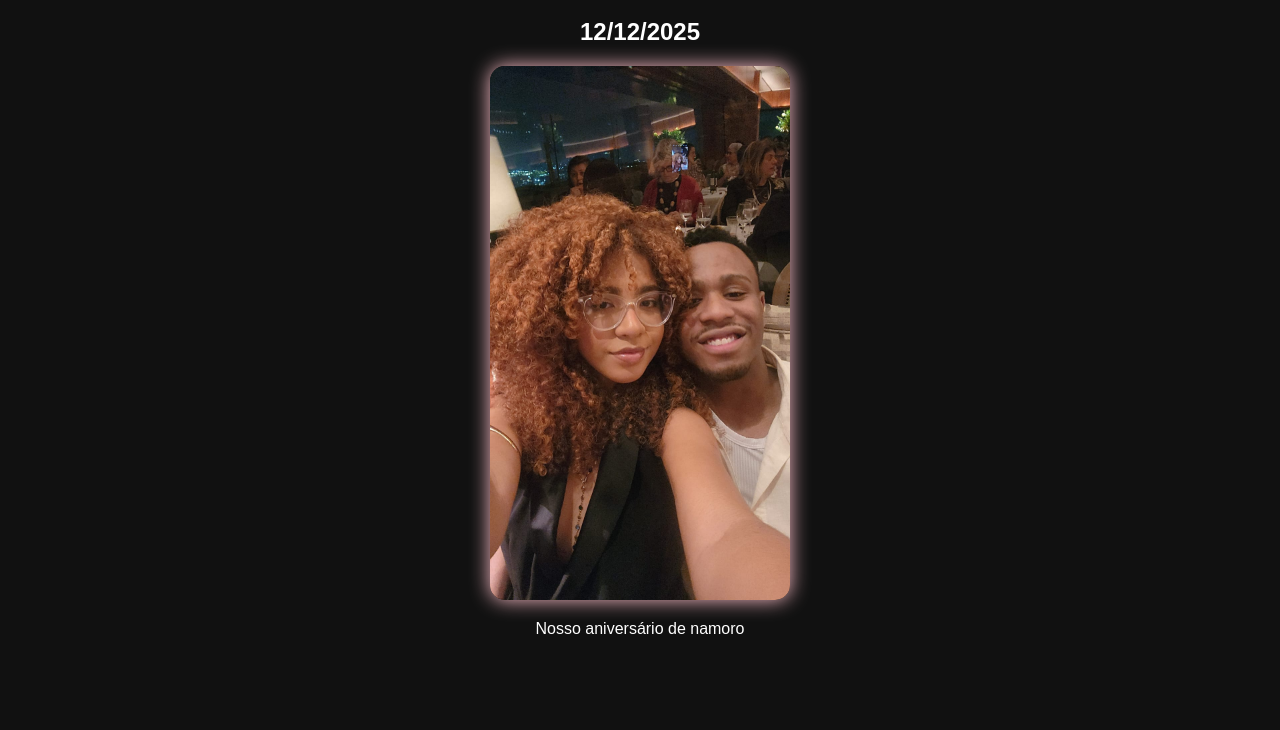
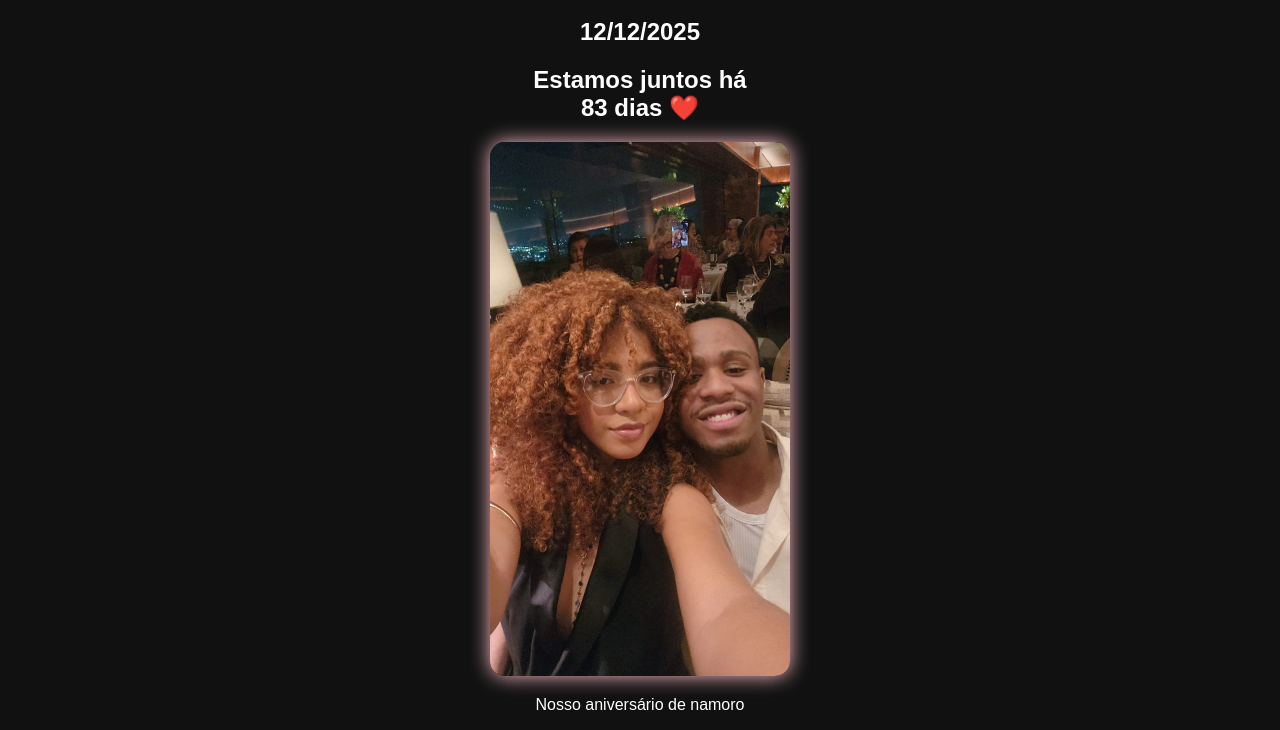
Before and after one commit to taitas2/site-minha-minha-namorada, a website: page index.html in a window 1280 px wide. Shown: the part 142-872 px from the top of the page. Before the commit the page ends 800 px from the top, so only its background shows below. Drawn offline with Linux system fonts and the light colour scheme.

Commit message:
atualizando site

```diff
--- a/index.html
+++ b/index.html
@@ -3,6 +3,7 @@
 
 <head>
 <meta charset="UTF-8">
+<meta name="viewport" content="width=device-width, initial-scale=1.0">
 <title>Livia & Guilherme</title>
 <link rel="stylesheet" href="style.css">
 </head>
@@ -24,12 +25,16 @@
 
 <h2>12/12/2025</h2>
 
+<h2 id="contador"></h2>
+
 <img src="nos.jpeg">
 
 <p>Nosso aniversário de namoro</p>
 
 </div>
 
+<script src="script.js"></script>
+
 </body>
 
 </html>
--- a/script.js
+++ b/script.js
@@ -14,3 +14,21 @@ function mostrarMensagem(){
     document.getElementById("mensagem").innerText = texto
 
     }
+
+
+    // CONTADOR DE DIAS
+    function atualizarContador(){
+
+    const dataInicio = new Date("2025-12-12");
+    const hoje = new Date();
+
+    const diferenca = hoje - dataInicio;
+
+    const dias = Math.floor(diferenca / (1000 * 60 * 60 * 24));
+
+    document.getElementById("contador").innerHTML =
+    "Estamos juntos há <br><b>" + dias + " dias ❤️</b>";
+
+    }
+
+    atualizarContador();
```
Also changed, not shown: style.css (line endings or trailing spaces).
